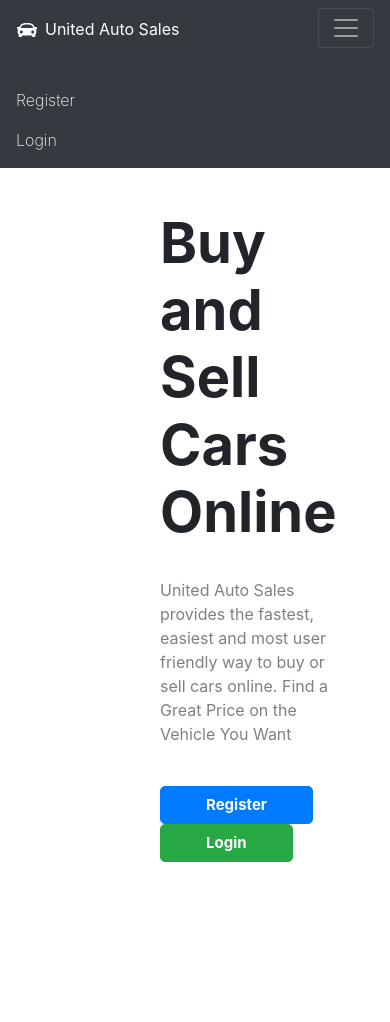
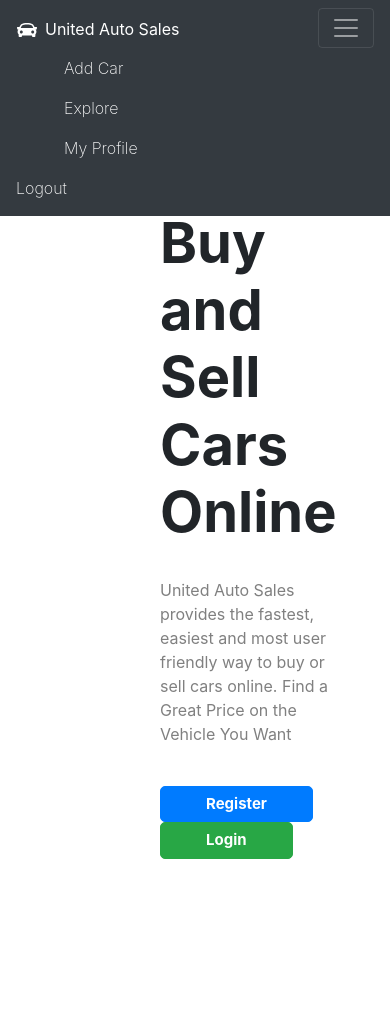
Before and after one commit to bedassie-n/info3180-project2, a Flask app: page / in a window 390 px wide, after a click that opens the changed part; the page is wider, and only the part inside the window is pictured. After the commit the page ends 859 px from the top of that part, so only its background shows below. Run offline with Flask 2, Linux system fonts and the light colour scheme; some libraries are stand-ins or nearby versions.

Commit message:
Created and render public appbar and private appbar Explore Page Created

```diff
--- a/app/static/css/app.css
+++ b/app/static/css/app.css
@@ -80,11 +80,11 @@ nav{
 .login-form h2 {
     margin: 0 0 15px;
 }
-.form-control, .btn {
+.form-control, .btn ,. btn-class, .price-chip {
     min-height: 38px;
     border-radius: 2px;
 }
-.btn {
+.btn, .btn-class, .price-chip {
     font-size: 15px;
     font-weight: bold;
 }
--- a/app/static/js/app.js
+++ b/app/static/js/app.js
@@ -10,10 +10,102 @@ const app = Vue.createApp({
 
 });
 
-app.component('app-header', {
-  name: 'AppHeader',
+
+
+app.component('app-footer', {
+  name: 'AppFooter',
   template: `
-  <nav v-if="!isPublic" class="navbar navbar-expand-lg navbar-dark bg-dark fixed-top">
+  `,
+  data() {
+      return {
+          year: (new Date).getFullYear()
+      }
+  }
+});
+
+const privateAppBar = {
+    name: 'app-bar',
+    template: `  <nav class="navbar navbar-expand-lg navbar-dark bg-dark fixed-top">
+    <a class="navbar-brand" href="/">
+      <svg version="1.1" id="car_logo" xmlns="http://www.w3.org/2000/svg" xmlns:xlink="http://www.w3.org/1999/xlink" x="0px" y="0px"
+      width="20px" height="20px" viewBox="0 0 39.055 39.054" style="enable-background:new 0 0 39.055 39.054;"
+      xml:space="preserve">
+      <g>
+        <g>
+          <path d="M38.831,14.26c-0.191-0.233-0.476-0.369-0.775-0.369h-3.801c-0.938-2.474-2.16-4.898-3.549-5.813
+            c-4.805-3.161-17.55-3.161-22.355,0c-1.39,0.916-2.607,3.343-3.55,5.813H1c-0.302,0-0.586,0.136-0.775,0.369
+            c-0.19,0.232-0.266,0.539-0.204,0.834l0.563,2.728c0.096,0.465,0.506,0.797,0.979,0.797h1.126
+            c-1.087,1.254-1.614,2.833-1.621,4.413c-0.007,1.952,0.734,3.716,2.089,4.964c0.015,0.013,0.03,0.022,0.044,0.035v3.817
+            c0,0.827,0.672,1.5,1.5,1.5h3.506c0.828,0,1.5-0.673,1.5-1.5v-1.534h19.641v1.534c0,0.827,0.672,1.5,1.5,1.5h3.506
+            c0.826,0,1.5-0.673,1.5-1.5v-3.742c1.438-1.317,2.125-3.129,2.134-4.938c0.006-1.634-0.545-3.271-1.696-4.551h1.201
+            c0.475,0,0.885-0.332,0.979-0.798l0.564-2.727C39.094,14.799,39.021,14.494,38.831,14.26z M9.998,10.583
+            c3.83-2.521,15.229-2.521,19.057,0c0.744,0.488,1.701,2.461,2.578,4.877H7.422C8.297,13.045,9.254,11.073,9.998,10.583z
+              M5.512,23.408c0-1.63,1.322-2.95,2.951-2.95c1.631,0,2.951,1.32,2.951,2.95s-1.32,2.951-2.951,2.951
+            C6.834,26.359,5.512,25.038,5.512,23.408z M30.631,26.359c-1.629,0-2.951-1.321-2.951-2.951s1.322-2.95,2.951-2.95
+            c1.631,0,2.951,1.32,2.951,2.95S32.26,26.359,30.631,26.359z"/>
+        </g>
+      </g>
+      <g>
+      </g>
+      <g>
+      </g>
+      <g>
+      </g>
+      <g>
+      </g>
+      <g>
+      </g>
+      <g>
+      </g>
+      <g>
+      </g>
+      <g>
+      </g>
+      <g>
+      </g>
+      <g>
+      </g>
+      <g>
+      </g>
+      <g>
+      </g>
+      <g>
+      </g>
+      <g>
+      </g>
+      <g>
+      </g>
+      </svg>
+      <p>United Auto Sales</p>
+    </a>
+    <button class="navbar-toggler" type="button" data-toggle="collapse" data-target="#navbarSupportedContent" aria-controls="navbarSupportedContent" aria-expanded="false" aria-label="Toggle navigation">
+      <span class="navbar-toggler-icon"></span>
+    </button>
+
+    <div class="collapse navbar-collapse" id="navbarSupportedContent">
+      <ul class="navbar-nav mr-auto ">
+        <li class="nav-item active ml-5">
+          <router-link class="nav-link" to="/">Add Car <span class="sr-only">(current)</span></router-link>
+        </li>
+        <li class="nav-item active ml-5">
+        <router-link class="nav-link" to="/uploads">Explore <span class="sr-only">(current)</span></router-link>
+      </li>
+      <li class="nav-item active ml-5">
+        <router-link class="nav-link" to="/uploads">My Profile <span class="sr-only">(current)</span></router-link>
+      </li>
+      </ul>
+      <ul class="navbar-nav">
+        <li class="nav-item active">
+          <router-link class="nav-link" to="/login">Logout<span class="sr-only">(current)</span></router-link>
+        </li>
+      </ul>
+    </div>
+  </nav>`
+}
+
+const publicAppBar = {
+    name: 'app-bar',
+    template: `  <nav class="navbar navbar-expand-lg navbar-dark bg-dark fixed-top">
     <a class="navbar-brand" href="/">
       <svg version="1.1" id="car_logo" xmlns="http://www.w3.org/2000/svg" xmlns:xlink="http://www.w3.org/1999/xlink" x="0px" y="0px"
       width="20px" height="20px" viewBox="0 0 39.055 39.054" style="enable-background:new 0 0 39.055 39.054;"
@@ -88,30 +180,29 @@ app.component('app-header', {
         </li>
       </ul>
     </div>
-  </nav>
+  </nav>`
+}
+
+app.component('app-header', {
+  name: 'AppHeader',
+  template: ` <privateAppBar  v-if="!isPublic" ></privateAppBar>
+ <publicAppBar v-if="isPublic"></publicAppBar>
   `,
+    components:{
+        privateAppBar,
+        publicAppBar
+    },
     data(){
       return {
-          publicRoutes:['Login']
+          publicRoutes:['Login', 'Register']
       }
     },
     computed: {
       isPublic() {
           //Todo change this to an array for multiple public routes (if needed)
-          return this.$route.name  == "Login"
+          return this.publicRoutes.includes(this.$route.name)
       }
     }
-});
-
-app.component('app-footer', {
-  name: 'AppFooter',
-  template: `
-  `,
-  data() {
-      return {
-          year: (new Date).getFullYear()
-      }
-  }
 });
 
 const Home = {
@@ -573,6 +664,93 @@ const ViewCar = {
   }
 }
 
+const CardCarsList = {
+    name: 'card-cars-list',
+    template:`<div class="container">
+<div class="row">
+            <div v-for=" card in cars" class="card col-sm vehicle-list-card" style="width: 18rem;">
+              <img class="card-img-top" :src="card.picture" >
+              <div class="card-body">
+                <h5 class="card-title">{{card.year + " " + card.make}} <span><button class="price-chip "><svg xmlns="http://www.w3.org/2000/svg" width="16" height="16" fill="currentColor" class="bi bi-tag" viewBox="0 0 16 16">
+  <path d="M6 4.5a1.5 1.5 0 1 1-3 0 1.5 1.5 0 0 1 3 0zm-1 0a.5.5 0 1 0-1 0 .5.5 0 0 0 1 0z"/>
+  <path d="M2 1h4.586a1 1 0 0 1 .707.293l7 7a1 1 0 0 1 0 1.414l-4.586 4.586a1 1 0 0 1-1.414 0l-7-7A1 1 0 0 1 1 6.586V2a1 1 0 0 1 1-1zm0 5.586 7 7L13.586 9l-7-7H2v4.586z"/>
+</svg> {{card.price}}</button></span></h5>
+                <p class="card-text">{{card.model}}.</p>
+                <a href="#" class="btn btn-primary btn-block">View more details</a>
+              </div>
+            </div>
+            </div>
+</div>`,
+     data: function(){
+      return {
+         cars:[
+             {
+                 year:2020,
+                 make:"Lamborghini",
+                 model:"Huracan",
+                  price:"555,222",
+                 picture:".././images/default-car.jpg"
+             }
+             ,{
+                 year:2020,
+                 make:"Bugatti",
+                 model:"Chiron",
+                  price:"555,222",
+                picture:".././images/default-car.jpg"
+             }
+             ,{
+                 year:2018,
+                 make:"Tesla",
+                 model:"Model S",
+                 price:"555,222",
+                 picture:".././images/default-car.jpg"
+             }
+             ]
+      }
+  }
+}
+
+const ExploreComponent = {
+    name:'explore-component',
+    template:`
+      <section id="explore-page" >
+       <div class="explore-div">
+       <h3 class="font-weight-bold display-5">
+          Explore
+        </h3>
+       <form class="container" @submit.prevent="addCar" method="POST" enctype="multipart/form-data">
+            <div class="form-row  container">
+                <div class="col-sm form-group">
+                    <label for="make">Make</label>
+                    <input class="form-control" id="make" type="text" name="make" placeholder="Tesla">
+                </div>
+                <div class="form-group col-sm">
+                    <label for="model">Model</label>
+                    <input class="form-control" id="model" type="text" name="model" placeholder="Model S">
+                </div>
+                <div class="form-group col-sm ">
+
+                    <button type="submit" class="btn-class mt-lg-4">Save</button>
+                </div>
+
+                </div>
+            </div>
+        </form>
+        <CardCarsList></CardCarsList>
+</div>
+
+  </section>
+    `,
+    created(){
+    document.body.classList.add("grey-background");
+  },
+    components : {
+        CardCarsList
+    }
+
+
+}
+
 const NotFound = {
   name: 'NotFound',
   template: `
@@ -594,6 +772,7 @@ const routes = [
   {path:"/register", component: Register, name:"Register"},
   {path:"/cars/new", component: NewCar, name:"NewCar"},
   {path:"/cars/:id", component: ViewCar, name:"ViewCar"},
+  {path:"/cars/explore", component: ExploreComponent, name:"Explore"},
 
   // This is a catch all route in case none of the above matches
   { path: '/:pathMatch(.*)*', name: 'not-found', component: NotFound }
```
Also changed, not shown: other parts of app/static/css/app.css (+71 -2 lines), app/static/images/default-car.jpg (added).
